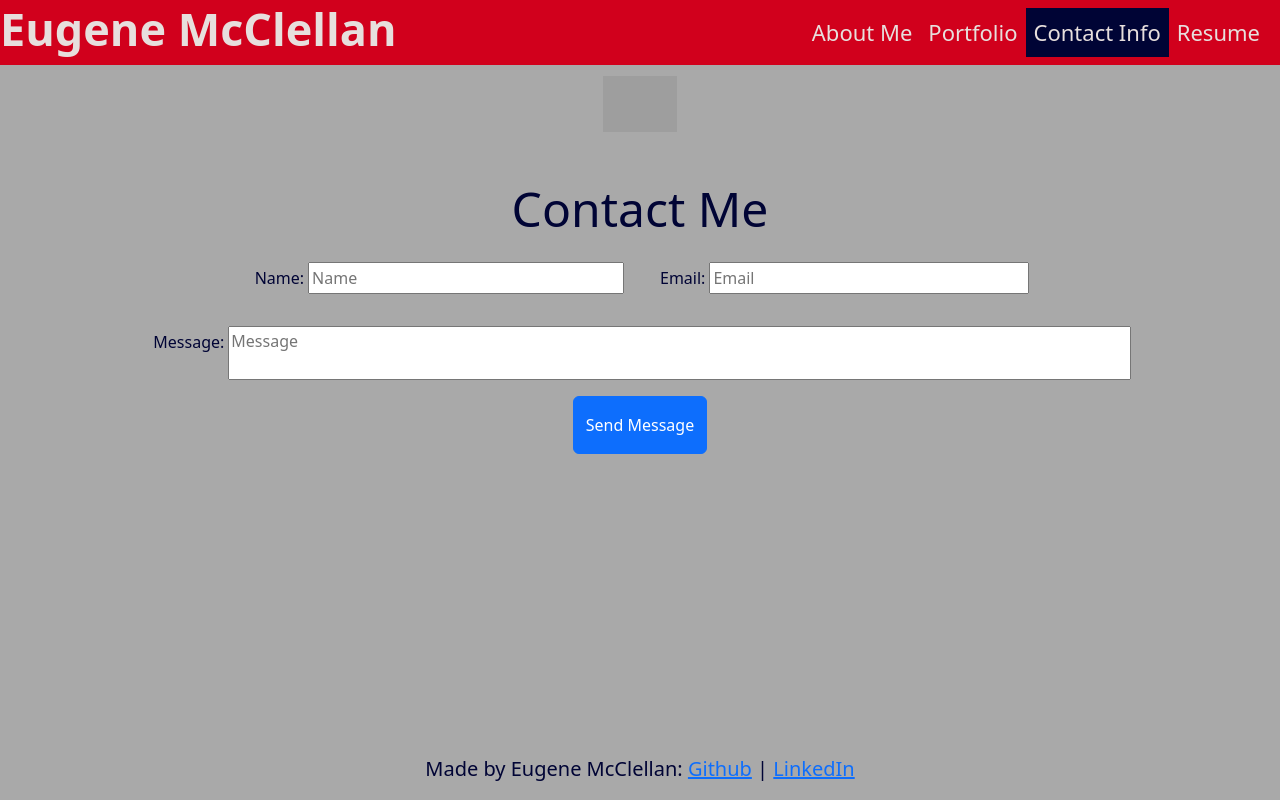
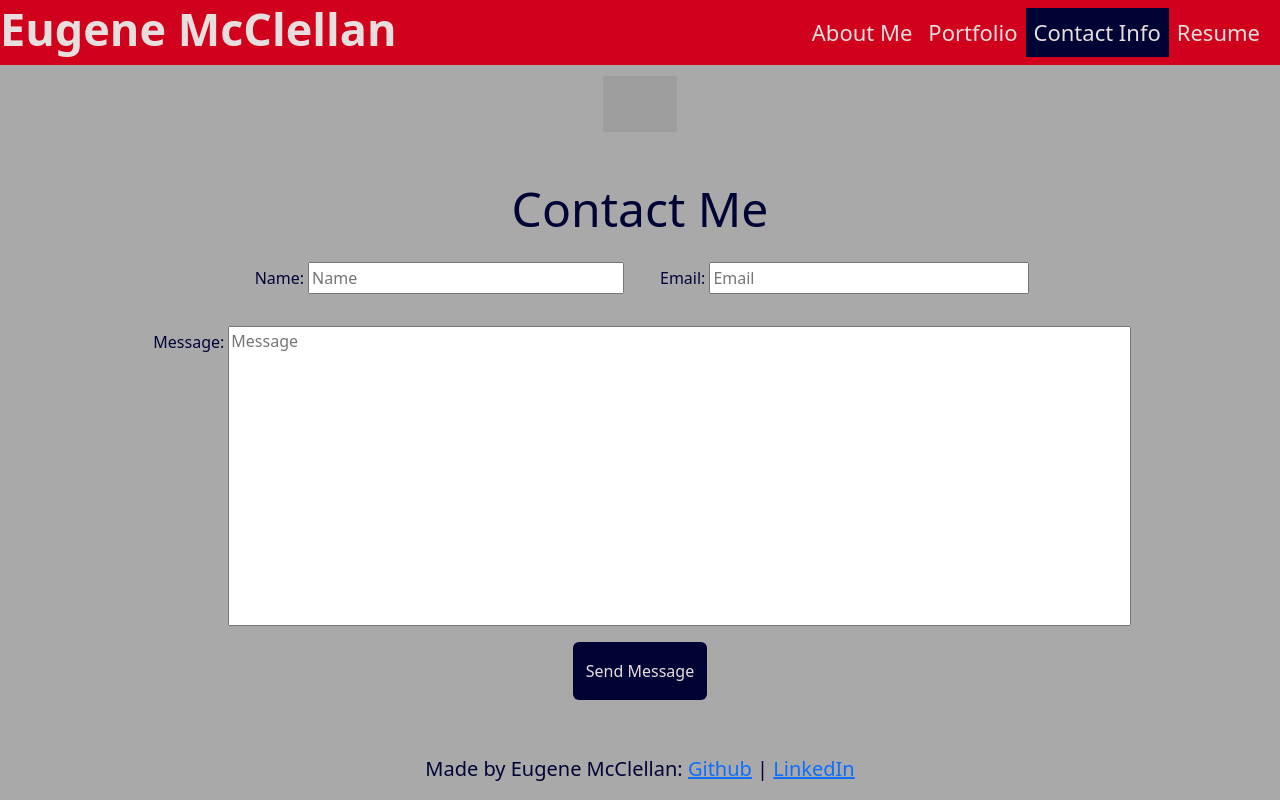
Before and after one commit to UltimaVanguard/my-react-portfolio, a React (Vite) app in the folder my-portfolio/: page /contact in a window 1280 px wide. Built offline with nearby package versions, Linux system fonts and the light colour scheme; grey boxes are pictures that could not be loaded.

Commit message:
updated styling on button and textarea in contact page

```diff
--- a/my-portfolio/src/App.css
+++ b/my-portfolio/src/App.css
@@ -46,6 +46,7 @@ input {
 
 textarea {
   width: 1200px;
+  height: 300px;
   resize: none;
 }
 
@@ -67,9 +68,6 @@ textarea {
   font-weight: 500;
 }
 
-
-
-
 .accordion-button {
   color: #E7DFDD;
   background-color: #D1001C !important;
@@ -88,6 +86,16 @@ textarea {
   color: #E7DFDD
 }
 
+.btn {
+  background-color: #000435;
+  color: #E7DFDD
+}
+
+.btn:hover {
+  background-color: #000435;
+  color: #E7DFDD
+}
+
 .resume {
   font-size: 150%;
 }
--- a/my-portfolio/src/pages/ContactPage.jsx
+++ b/my-portfolio/src/pages/ContactPage.jsx
@@ -40,7 +40,7 @@ function ContactPage() {
                     ></textarea>
                 </div>
                 <div className="col-12 col-lg-3 d-flex justify-content-center">
-                    <button className="btn btn-primary btn-block py-3" type="submit">
+                    <button className="btn btn-block py-3" type="submit">
                         Send Message
                     </button>
                 </div>
```
